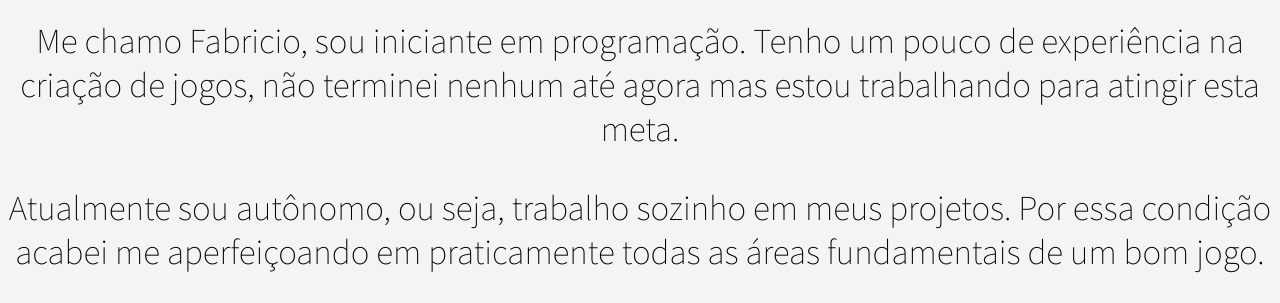
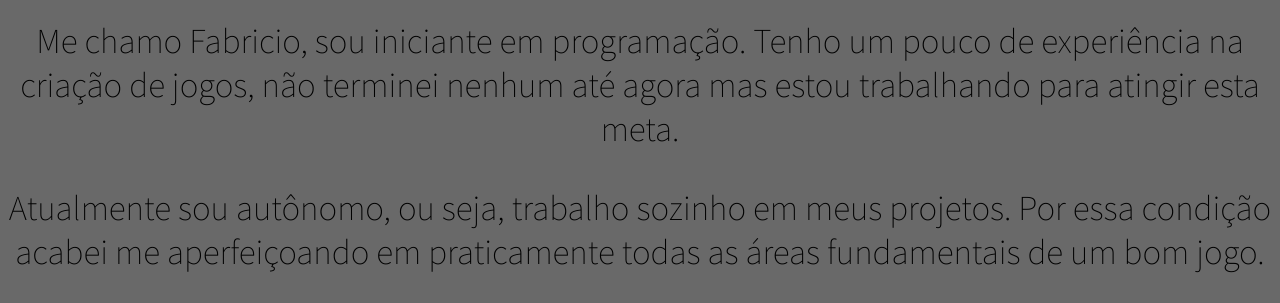
Before and after one commit to Fabriciofkt157/teste-2, a plain HTML site: page index.html in a window 1280 px wide. Shown: the part 145-448 px from the top of the page. Drawn offline with Linux system fonts and the light colour scheme.

Commit message:
Update style.css

```diff
--- a/style.css
+++ b/style.css
@@ -1,5 +1,5 @@
 body {
-    background-color:#F4F4F4;
+    background-color:#696969;
 }
 #top {
     text-align: center;
```
